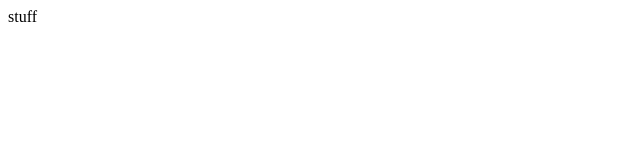
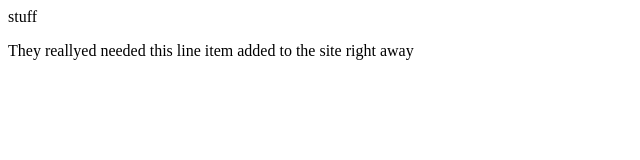
Before and after one commit to AlanGervin/GitBranchingExample, a plain HTML site: page index.html in a window 1280 px wide. Shown: the whole page, without its empty margins (0-640 px from the left). Drawn offline with Linux system fonts and the light colour scheme.

Commit message:
added the p to the site they needed right away

```diff
--- a/index.html
+++ b/index.html
@@ -4,5 +4,6 @@
     </head>
     <body>
         <p>stuff</p>
+        <p>They reallyed needed this line item added to the site right away</p>
     </body>
 </html>
```
